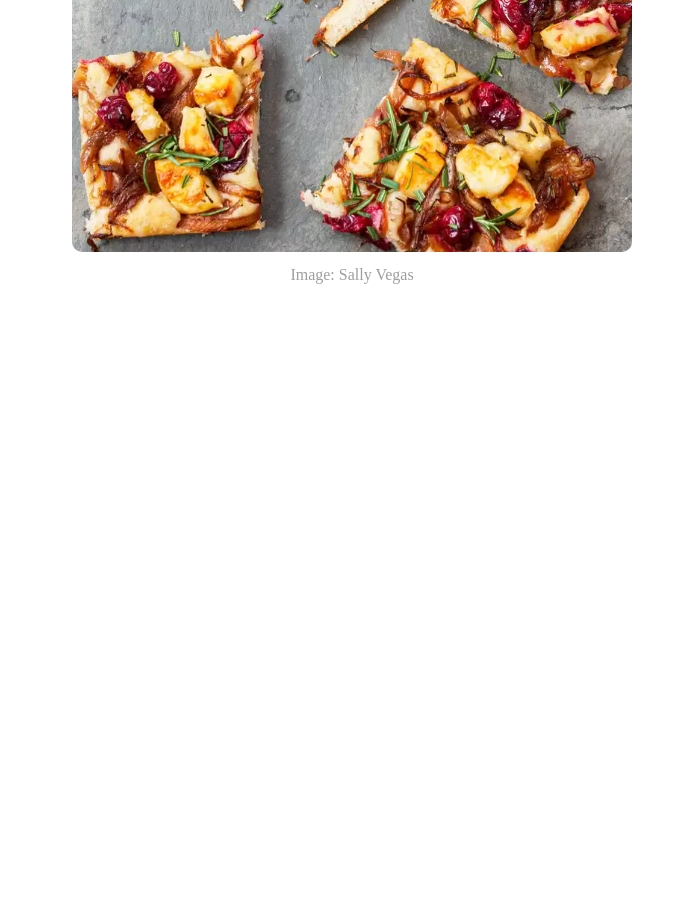
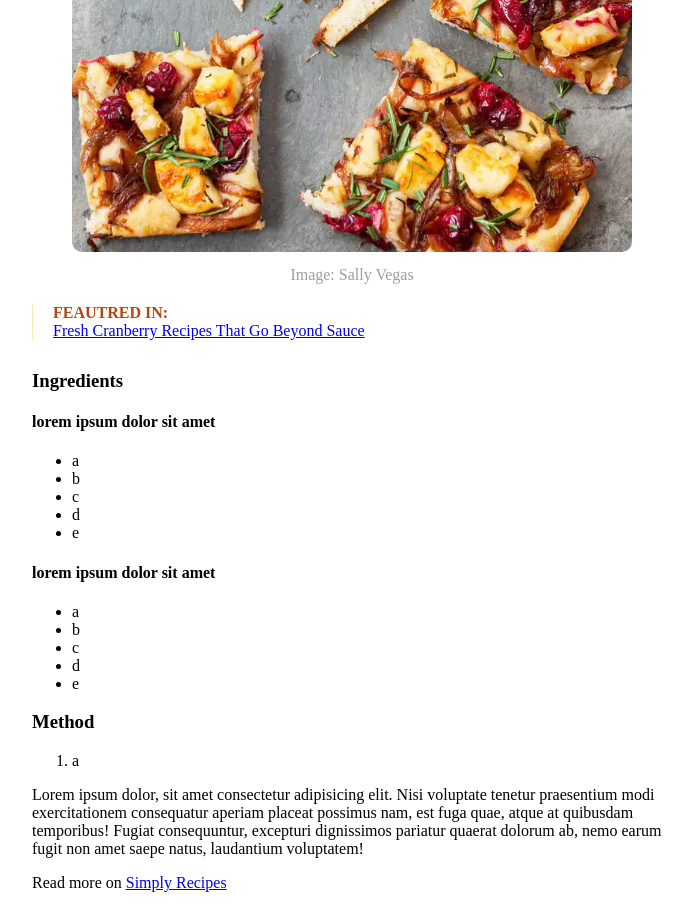
Before and after one commit to nes-pisati/m1es1_epicode, a plain HTML site: page index.html in a window 1280 px wide. Shown: the part 649-1557 px from the top of the page, without its empty margins (288-980 px from the left). Before the commit the page ends 949 px from the top, so only its background shows below. Drawn offline with Linux system fonts and the light colour scheme.

Commit message:
m1-es1 | main container
inserimento elementi (no rifiniture)

```diff
--- a/index.html
+++ b/index.html
@@ -16,14 +16,52 @@
             </div>
         </nav>
         <main>
+
             <div class="main-container">
             <h1>Focaccia with Caramelized Onions, <br>Cranberries, and Brie</h1>
             <p>Wow your taste buds with this festive focaccia appetizer topped with sweet caramelized onions, tart cranberries, and creamy brie. It will become your new favorite holiday starter!
             </p>
+
             <figure>
                 <img src="./asset/header.webp" alt="fotografia Focaccia">
                 <figcaption>Image: Sally Vegas</figcaption>
             </figure>
+
+            <div class="link-image">
+                <h4>FEAUTRED IN:</h4>
+                <a href="#">Fresh Cranberry Recipes That Go Beyond Sauce</a>
+            </div>
+
+            <div class="second-container">
+                <div class="ingredients">
+                    <h3>Ingredients</h3>
+                    <h4>lorem ipsum dolor sit amet</h4>
+                <ul>
+                    <li>a</li>
+                    <li>b</li>
+                    <li>c</li>
+                    <li>d</li>
+                    <li>e</li>
+                </ul>
+                <h4>lorem ipsum dolor sit amet</h4>
+                <ul>
+                    <li>a</li>
+                    <li>b</li>
+                    <li>c</li>
+                    <li>d</li>
+                    <li>e</li>
+                </ul>
+                </div>
+
+                <div class="method">
+                    <h3>Method</h3>
+                <ol>
+                    <li>a</li>
+                </ol>
+                <p>Lorem ipsum dolor, sit amet consectetur adipisicing elit. Nisi voluptate tenetur praesentium modi exercitationem consequatur aperiam placeat possimus nam, est fuga quae, atque at quibusdam temporibus! Fugiat consequuntur, excepturi dignissimos pariatur quaerat dolorum ab, nemo earum fugit non amet saepe natus, laudantium voluptatem!</p>
+                <p>Read more on <span><a href="#">Simply Recipes</a></span></p>
+                </div>
+
             </div>
         </main>
     </body>
--- a/style.css
+++ b/style.css
@@ -54,3 +54,20 @@ figcaption {
     color: #9e9e9e;
     margin-top: 10px;
 }
+
+.link-image {
+    margin-top: 20px;
+    border-left: 1px solid #fee8af;
+    padding-left: 20px;
+    margin-bottom: 30px;
+}
+
+.link-image h4 {
+    color: #b5460f;
+    margin: 0;
+    padding: 0;
+}
+
+.link.image a {
+    color: #127878;
+}
```
